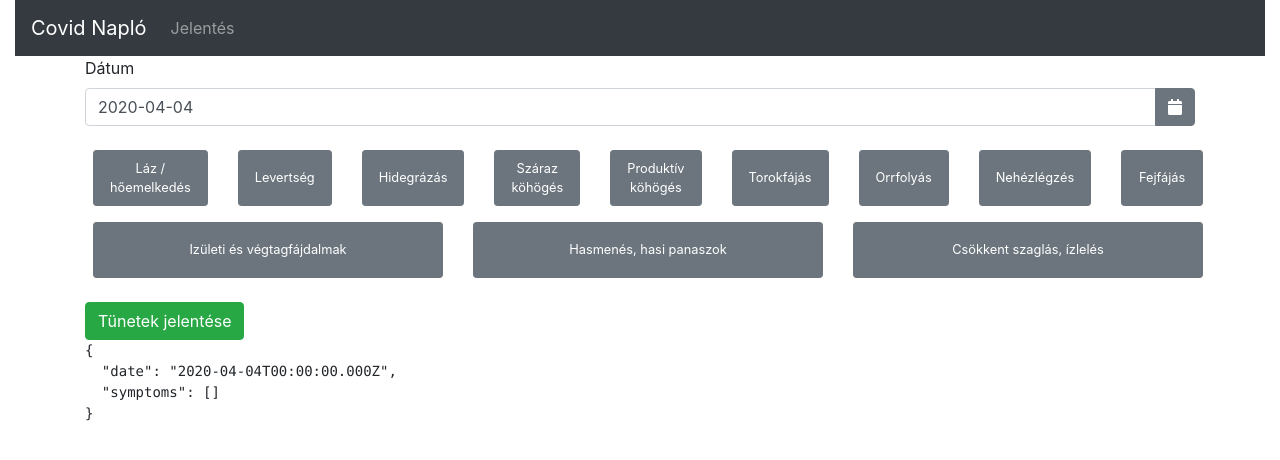
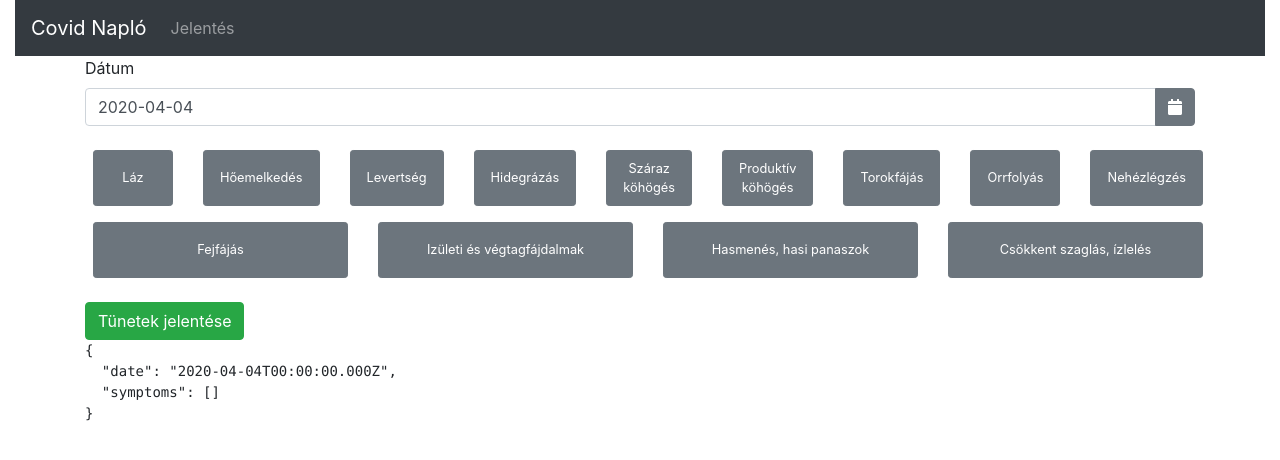
Before and after one commit to vhermecz/covid-diary, an Angular app in the folder frontend/: page /report in a window 1280 px wide. Shown: the top 460 px of the page. Built offline with nearby package versions, Linux system fonts and the light colour scheme.

Commit message:
Massage symptoms

```diff
--- a/frontend/src/app/report-form/report-form.component.ts
+++ b/frontend/src/app/report-form/report-form.component.ts
@@ -11,9 +11,10 @@ import { Report } from '../report';
 export class ReportFormComponent implements OnInit {
 
   symptoms = [
-    { id: "fever", hu: "Láz / hőemelkedés" },
+    { id: "high-fever", hu: "Láz" },
+    { id: "low-fever", hu: "Hőemelkedés" },
     { id: "fatigue", hu: "Levertség" },
-    { id: "shivers", hu: "Hidegrázás" },
+    { id: "cold-shivers", hu: "Hidegrázás" },
     { id: "dry-cough", hu: "Száraz köhögés" },
     { id: "wet-cough", hu: "Produktív köhögés" },
     { id: "sore-throat", hu: "Torokfájás" },
@@ -21,8 +22,8 @@ export class ReportFormComponent implements OnInit {
     { id: "dyspnoea", hu: "Nehézlégzés" },
     { id: "headache", hu: "Fejfájás" },
     { id: "joint-pains", hu: "Izületi és végtagfájdalmak" },
-    { id: "diarrhoea", hu: "Hasmenés, hasi panaszok" },
-    { id: "lack-of-smell", hu: "Csökkent szaglás, ízlelés    " },
+    { id: "diarrhea", hu: "Hasmenés, hasi panaszok" },
+    { id: "lack-of-smell", hu: "Csökkent szaglás, ízlelés" },
   ]
 
   date: NgbDateStruct;
```
